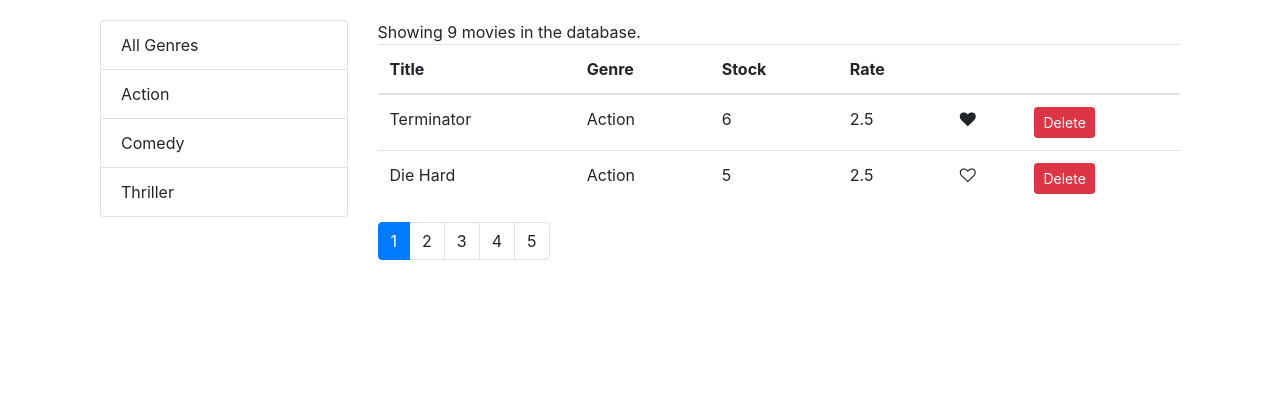
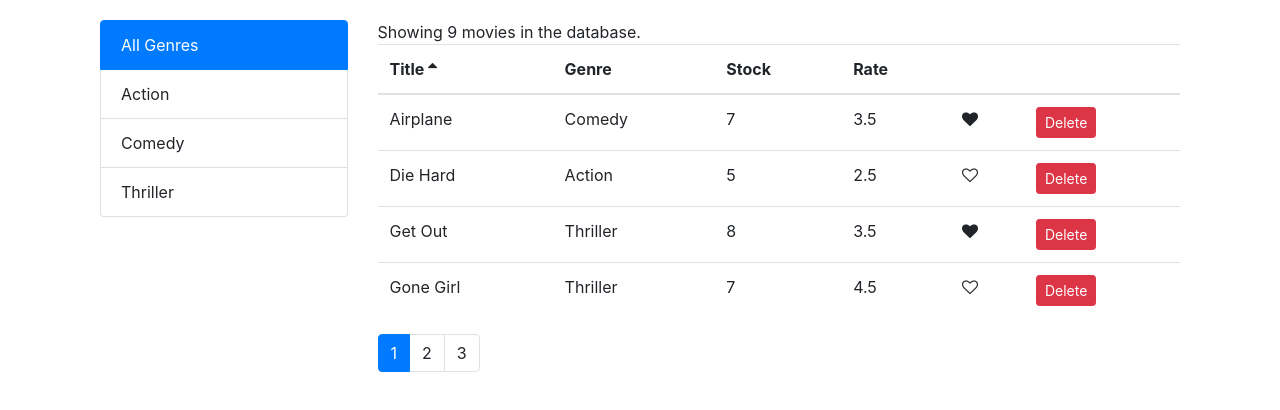
Before and after one commit to dberejno/ReactVidly, a React (Create React App) app: page / in a window 1280 px wide. Shown: the top 410 px of the page. Built offline with nearby package versions, Linux system fonts and the light colour scheme.

Commit message:
movies table completed

```diff
--- a/src/components/common/like.jsx
+++ b/src/components/common/like.jsx
@@ -3,13 +3,13 @@
 // Input: liked : boolean
 // Output: onClick
 
-const Like = props => {
+const Like = ({ liked, onClick }) => {
   let classes = "fa fa-heart";
-  if (!props.liked) classes += "-o";
+  if (!liked) classes += "-o";
 
   return (
     <i
-      onClick={props.onClick}
+      onClick={onClick}
       style={{ cursor: "pointer" }}
       className={classes}
       aria-hidden="true"
--- a/src/components/common/listGroup.jsx
+++ b/src/components/common/listGroup.jsx
@@ -1,31 +1,45 @@
 import React from "react";
 import PropTypes from "prop-types";
 
-const ListGroup = props => {
+const ListGroup = ({
+  items,
+  selectedItem,
+  textProperty,
+  valueProperty,
+  onItemSelect
+}) => {
   return (
     <ul className="list-group">
-      {props.items.map(item => (
+      {items.map(item => (
         <li
-          className="list-group-item"
-          key={item._id}
-          onClick={() => props.onItemChange(item)}
+          style={{ cursor: "pointer" }}
+          className={
+            item === selectedItem ? "list-group-item active" : "list-group-item"
+          }
+          key={item[valueProperty]}
+          onClick={() => onItemSelect(item)}
         >
-          {item.name}
+          {item[textProperty]}
         </li>
       ))}
     </ul>
   );
 };
 
+ListGroup.defaultProps = {
+  textProperty: "name",
+  valueProperty: "_id"
+};
+
 ListGroup.propTypes = {
   items: PropTypes.arrayOf(
     PropTypes.shape({ _id: PropTypes.string, name: PropTypes.string })
   ).isRequired,
-  currentItem: PropTypes.shape({
+  selectedItem: PropTypes.shape({
     _id: PropTypes.string,
     name: PropTypes.string
   }).isRequired,
-  onItemChange: PropTypes.func.isRequired
+  onItemSelect: PropTypes.func.isRequired
 };
 
 export default ListGroup;
--- a/src/components/common/pagination.jsx
+++ b/src/components/common/pagination.jsx
@@ -5,9 +5,7 @@
 // input: number of rows, number of rows per page, current page
 // output: onClick (page number)
 
-const Pagination = props => {
-  const { itemsCount, pageSize, currentPage, onPageChange } = props;
-
+const Pagination = ({ itemsCount, pageSize, currentPage, onPageChange }) => {
   const pagesCount = Math.ceil(itemsCount / pageSize);
   const pages = _.range(1, pagesCount + 1);
 
--- /dev/null
+++ b/src/components/common/table.jsx
@@ -0,0 +1,14 @@
+import React from "react";
+import TableHeader from "./tableHeader";
+import TableBody from "./tableBody";
+
+const Table = ({ columns, sortColumn, onSort, data }) => {
+  return (
+    <table className="table">
+      <TableHeader columns={columns} sortColumn={sortColumn} onSort={onSort} />
+      <TableBody data={data} columns={columns} />
+    </table>
+  );
+};
+
+export default Table;
--- /dev/null
+++ b/src/components/common/tableBody.jsx
@@ -0,0 +1,33 @@
+import React, { Component } from "react";
+import _ from "lodash";
+
+class TableBody extends Component {
+  renderCell = (item, column) => {
+    if (column.content) return column.content(item);
+    return _.get(item, column.path);
+  };
+
+  createKey = (item, column) => {
+    return item._id + (column.path || column.key);
+  };
+
+  render() {
+    const { data, columns } = this.props;
+
+    return (
+      <tbody>
+        {data.map(item => (
+          <tr key={item._id}>
+            {columns.map(column => (
+              <td key={this.createKey(item, column)}>
+                {this.renderCell(item, column)}
+              </td>
+            ))}
+          </tr>
+        ))}
+      </tbody>
+    );
+  }
+}
+
+export default TableBody;
--- /dev/null
+++ b/src/components/common/tableHeader.jsx
@@ -0,0 +1,46 @@
+import React, { Component } from "react";
+
+// columns: array
+// sortColumn: object
+// onSort: function
+
+class TableHeader extends Component {
+  raiseSort = path => {
+    var sortColumn = { ...this.props.sortColumn };
+    if (sortColumn.path === path)
+      sortColumn.order = sortColumn.order === "asc" ? "desc" : "asc";
+    else sortColumn = { path: path, order: "asc" };
+
+    this.props.onSort(sortColumn);
+  };
+
+  renderSortIcon = column => {
+    const { sortColumn } = this.props;
+
+    if (column.path !== sortColumn.path) return null;
+    if (sortColumn.order === "asc") return <i className="fa fa-sort-asc" />;
+    return <i className="fa fa-sort-desc" />;
+  };
+
+  render() {
+    const { columns } = this.props;
+
+    return (
+      <thead>
+        <tr>
+          {columns.map(c => (
+            <th
+              className="clickable"
+              key={c.path || c.key}
+              onClick={() => this.raiseSort(c.path)}
+            >
+              {c.label} {this.renderSortIcon(c)}
+            </th>
+          ))}
+        </tr>
+      </thead>
+    );
+  }
+}
+
+export default TableHeader;
--- a/src/components/movies.jsx
+++ b/src/components/movies.jsx
@@ -1,24 +1,32 @@
 import React, { Component } from "react";
-import Like from "./common/like";
+import MoviesTable from "./moviesTable";
 import Pagination from "./common/pagination";
 import ListGroup from "./common/listGroup";
 import { getMovies, deleteMovie } from "../services/fakeMovieService";
 import { getGenres } from "../services/fakeGenreService";
 import { paginate } from "../utils/paginate";
+import _ from "lodash";
 
 class Movies extends Component {
   state = {
     movies: [],
-    pageSize: 2,
+    pageSize: 4,
     currentPage: 1,
     genres: [],
-    currentGenre: null
+    selectedGenre: null,
+    sortColumn: { path: "title", order: "asc" }
   };
+
+  componentDidMount() {
+    const movies = getMovies();
+    const selectedGenre = { _id: "0", name: "All Genres" };
+    const genres = [selectedGenre, ...getGenres()];
+    this.setState({ movies, selectedGenre, genres });
+  }
 
   handleDelete = movie => {
     deleteMovie(movie._id);
     this.setState({ movies: getMovies() });
-    //this.handlePageChange
   };
 
   handleLike = movie => {
@@ -32,8 +40,32 @@
     this.setState({ currentPage: page });
   };
 
-  handleGenreChange = genre => {
-    this.setState({ currentGenre: genre, currentPage: 1 });
+  handleGenreSelect = genre => {
+    this.setState({ selectedGenre: genre, currentPage: 1 });
+  };
+
+  handleSort = sortColumn => {
+    this.setState({ sortColumn });
+  };
+
+  getPagedData = () => {
+    const {
+      movies: allMovies,
+      pageSize,
+      currentPage,
+      selectedGenre,
+      sortColumn
+    } = this.state;
+
+    const filtered =
+      selectedGenre._id === "0"
+        ? allMovies
+        : allMovies.filter(m => m.genre._id === selectedGenre._id);
+
+    const sorted = _.orderBy(filtered, [sortColumn.path], [sortColumn.order]);
+    const movies = paginate(sorted, currentPage, pageSize);
+
+    return { totalCount: filtered.length, data: movies };
   };
 
   render() {
@@ -42,20 +74,14 @@
       pageSize,
       currentPage,
       genres,
-      currentGenre
+      selectedGenre,
+      sortColumn
     } = this.state;
 
     if (allMovies.length === 0)
       return <span>There are no movies in the database.</span>;
 
-    let moviesbyGenre =
-      currentGenre._id === "0"
-        ? allMovies
-        : allMovies.filter(m => m.genre._id === currentGenre._id);
-
-    /*     if (moviesbyGenre.length <= pageSize && currentPage > 1)
-      this.handlePageChange(currentPage - 1); */
-    const movies = paginate(moviesbyGenre, currentPage, pageSize);
+    const { totalCount, data: movies } = this.getPagedData();
 
     return (
       <div className="container">
@@ -63,43 +89,21 @@
           <div className="col-3">
             <ListGroup
               items={genres}
-              currentItem={currentGenre}
-              onItemChange={this.handleGenreChange}
+              selectedItem={selectedGenre}
+              onItemSelect={this.handleGenreSelect}
             />
           </div>
           <div className="col">
-            <span>Showing {allMovies.length} movies in the database.</span>
-
-            <table className="table">
-              {this.renderHeader()}
-              <tbody>
-                {movies.map(m => (
-                  <tr key={m._id}>
-                    <td>{m.title}</td>
-                    <td>{m.genre.name}</td>
-                    <td>{m.numberInStock}</td>
-                    <td>{m.dailyRentalRate}</td>
-                    <td>
-                      <Like
-                        liked={m.liked}
-                        onClick={() => this.handleLike(m)}
-                      />
-                    </td>
-                    <td>
-                      <button
-                        className="btn btn-danger btn-sm"
-                        onClick={() => this.handleDelete(m)}
-                      >
-                        Delete
-                      </button>
-                    </td>
-                  </tr>
-                ))}
-              </tbody>
-            </table>
-
+            <span>Showing {totalCount} movies in the database.</span>
+            <MoviesTable
+              movies={movies}
+              sortColumn={sortColumn}
+              onLike={this.handleLike}
+              onDelete={this.handleDelete}
+              onSort={this.handleSort}
+            />
             <Pagination
-              itemsCount={moviesbyGenre.length}
+              itemsCount={totalCount}
               pageSize={pageSize}
               currentPage={currentPage}
               onPageChange={this.handlePageChange}
@@ -109,28 +113,6 @@
       </div>
     );
   }
-
-  componentDidMount() {
-    const movies = getMovies();
-    const currentGenre = { _id: "0", name: "All Genres" };
-    const genres = [currentGenre, ...getGenres()];
-    this.setState({ movies, currentGenre, genres });
-  }
-
-  renderHeader() {
-    return (
-      <thead>
-        <tr>
-          <th>Title</th>
-          <th>Genre</th>
-          <th>Stock</th>
-          <th>Rate</th>
-          <th />
-          <th />
-        </tr>
-      </thead>
-    );
-  }
 }
 
 export default Movies;
--- /dev/null
+++ b/src/components/moviesTable.jsx
@@ -0,0 +1,44 @@
+import React, { Component } from "react";
+import Like from "./common/like";
+import Table from "./common/table";
+
+class MoviesTable extends Component {
+  columns = [
+    { path: "title", label: "Title" },
+    { path: "genre.name", label: "Genre" },
+    { path: "numberInStock", label: "Stock" },
+    { path: "dailyRentalRate", label: "Rate" },
+    {
+      key: "like",
+      content: movie => (
+        <Like liked={movie.liked} onClick={() => this.props.onLike(movie)} />
+      )
+    },
+    {
+      key: "delete",
+      content: movie => (
+        <button
+          className="btn btn-danger btn-sm"
+          onClick={() => this.props.onDelete(movie)}
+        >
+          Delete
+        </button>
+      )
+    }
+  ];
+
+  render() {
+    const { movies, onSort, sortColumn } = this.props;
+
+    return (
+      <Table
+        columns={this.columns}
+        data={movies}
+        sortColumn={sortColumn}
+        onSort={onSort}
+      />
+    );
+  }
+}
+
+export default MoviesTable;
--- a/src/index.css
+++ b/src/index.css
@@ -3,3 +3,7 @@
   padding: 20px 0 0 0;
   font-family: sans-serif;
 }
+
+.clickable {
+  cursor: pointer;
+}
```
